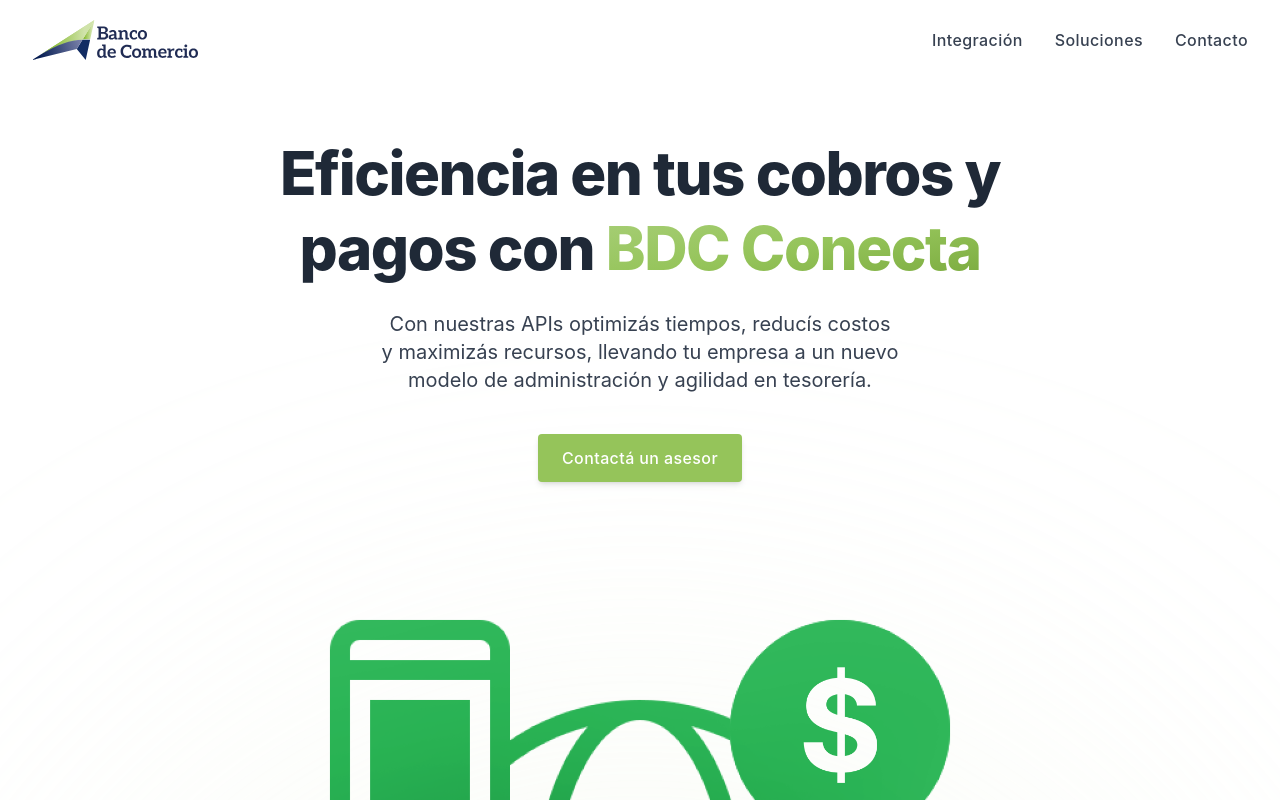
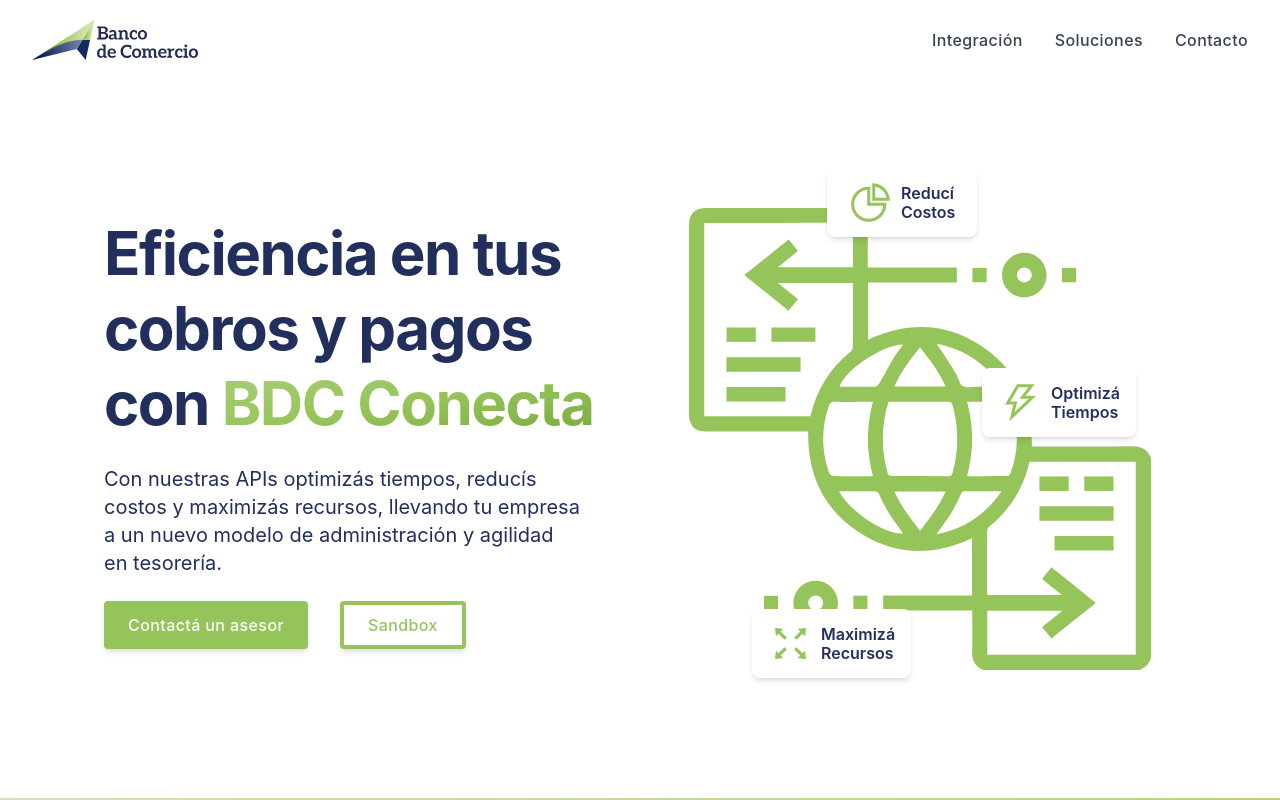
Before and after one commit to Lukecolman/bdc-api-landing-page, a React (Vite) app: page / in a window 1280 px wide. Shown: the top 800 px of the page. Built offline with nearby package versions, Linux system fonts and the light colour scheme.

Commit message:
Update Hero banner design

```diff
--- a/src/components/Hero.jsx
+++ b/src/components/Hero.jsx
@@ -1,6 +1,7 @@
 import React from 'react';
 import { heroBanner } from '../constants';
 import ButtonScroll from './buttonScroll';
+import { AiOutlineFullscreen, AiOutlinePieChart, AiOutlineThunderbolt } from 'react-icons/ai';
 
 /* TODO: ADD EXTRA TEXT AT THE BOTTOM OF THE IMAGE IN THE HERO "imageFooter" */
 const Hero = () => {
@@ -20,49 +21,61 @@
         }
     };
     return (
-        <div className='flex font-inter flex-col items-center justify-center px-4 pt-16 mx-auto sm:max-w-xl md:max-w-full lg:pt-14 md:px-0  overflow-hidden  gradien relative'>
-            <div className='flex flex-col items-center max-w-7xl md:px-8'>
-                {' '}
-                <div>
-                    {/* <p className="inline-block px-3 py-px mb-4 text-xs font-semibold tracking-wider text-teal-900 uppercase rounded-full bg-green-400">
-              Brand new
-            </p> */}
-                </div>
-                <div className='max-w-xl mb-10 md:mx-auto sm:text-center lg:max-w-7xl flex flex-col items-center '>
+        <div className='flex px-4 pt-16 mx-auto lg:py-32 md:px-8 xl:px-20 sm:max-w-xl md:max-w-full font-inter'>
+            <div className='max-w-xl mx-auto lg:max-w-screen-xl pt-2'>
+                <div className='mb-16 lg:max-w-lg lg:mb-0'>
+                    <div className='max-w-xl mb-6'>
                         <h1
-                        className='mb-6 text-gray-800 text-3xl font-extrabold !leading-tight tracking-tight  sm:text-6xl md:mx-auto max-w-[900px]'
+                            className='mb-6 text-bdc-blue-700 text-3xl font-bold !leading-tight tracking-tight  sm:text-6xl md:mx-auto max-w-[900px]'
                             dangerouslySetInnerHTML={{ __html: heroBanner.title }}
                         />
-                    <p className='text-base text-gray-700 md:text-xl max-w-3xl text-balance'>{heroBanner.content}</p>
+                        <p className='text-base text-bdc-blue-700 md:text-xl max-w-3xl text-pretty'>
+                            {heroBanner.content}
+                        </p>
                     </div>
-                <div className='mb-32'>
+                    <div className='flex items-center gap-8'>
                         <ButtonScroll information={heroBanner} />
+                        <a
+                            href={heroBanner.button2.url}
+                            target='_blank'
+                            className={`inline-flex items-center justify-center h-12 px-6 font-medium tracking-wide transition duration-200 rounded shadow-md focus:shadow-outline focus:outline-none border-4 border-bdc-green text-bdc-green hover:border-bdc-green-400 hover:text-bdc-green-400`}>
+                            {heroBanner.button2.text}
+                        </a>
                     </div>
                 </div>
-            {/* <div className="relative">
-                <div
-                  className="absolute -inset-2 rounded-lg bg-[radial-gradient(ellipse_at_bottom_left,_var(--tw-gradient-stops))] from-violet-600 via-amber-600 to-indigo-600 opacity-50 blur-2xl"
-                  ></div>
+            </div>
+            <div className='flex justify-center h-full lg:w-2/3 xl:w-1/2 relative'>
                 <img
-              src={heroBanner.imageUrl.img}
-              className='w-full max-w-screen-sm mx-auto rounded shadow-2xl md:w-auto lg:max-w-screen-2xl bg-green-500'
-              alt={heroBanner.imageUrl.alt}
+                    src='./images/bannerImg-green.svg'
+                    className='w-full h-full max-w-xl lg:h-auto lg:max-w-[462px] '
+                    alt=''
                 />
-            </div> */}
 
-            <div className=' flex w-full  items-center justify-center rounded-lg text-slate-300 '>
-                <img
-                    src={heroBanner.imageUrl.img}
-                    className='w-full max-w-screen-sm mx-auto rounded-t-xl md:w-auto lg:max-w-screen'
-                    // className='w-full max-w-screen-sm mx-auto rounded-t-xl shadow-2xl md:w-auto lg:max-w-screen-lg bg-green-500'
-
-                    alt={heroBanner.imageUrl.alt}
-                />
+                <div className='bg-white py-3 px-4 gap-2 rounded-lg shadow-md absolute flex items-center left-28 -bottom-2 max-w-40 min-w-[150px] justify-center'>
+                    <AiOutlineFullscreen className='w-[45px] h-[45px] text-bdc-green' />
+                    <span className='text-base text-bdc-blue font-semibold leading-[1.15]'>
+                        Maximizá
+                        <br />
+                        Recursos
+                    </span>
                 </div>
-            <div className='absolute w-full translate-y-1/2 -z-10 rounded-full -inset-0 scale-90  bg-[radial-gradient(ellipse_at_bottom_left,_var(--tw-gradient-stops))] from-bdc-green-50 to-bdc-green-50 opacity-30 blur-[200px]' />
-            {/* <div
-                  className="absolute w-full translate-y-1/3 -z-10 rounded-full -inset-0 scale-90  bg-[radial-gradient(ellipse_at_bottom_left,_var(--tw-gradient-stops))] from-bdc-green to-transparent opacity-100 blur-[100px]   bg-violet-700"
-                /> */}
+                <div className='bg-white py-3 px-4 gap-2 rounded-lg shadow-md absolute  flex items-center left-1/3 -top-10  max-w-40 min-w-[150px] justify-center'>
+                    <AiOutlinePieChart className='w-[45px] h-[45px] text-bdc-green' />
+                    <span className='text-base text-bdc-blue font-semibold leading-[1.15]'>
+                        Reducí
+                        <br />
+                        Costos
+                    </span>
+                </div>
+                <div className='bg-white py-3 px-4 gap-2 rounded-lg shadow-md absolute right-16 top-40 flex items-center max-w-40 min-w-[150px] justify-center'>
+                    <AiOutlineThunderbolt className='w-[45px] h-[45px] text-bdc-green' />
+                    <span className='text-base text-bdc-blue font-semibold leading-[1.15]'>
+                        Optimizá
+                        <br />
+                        Tiempos
+                    </span>
+                </div>
+            </div>
         </div>
     );
 };
```
Lines whose indentation alone changed are shown as unchanged.
